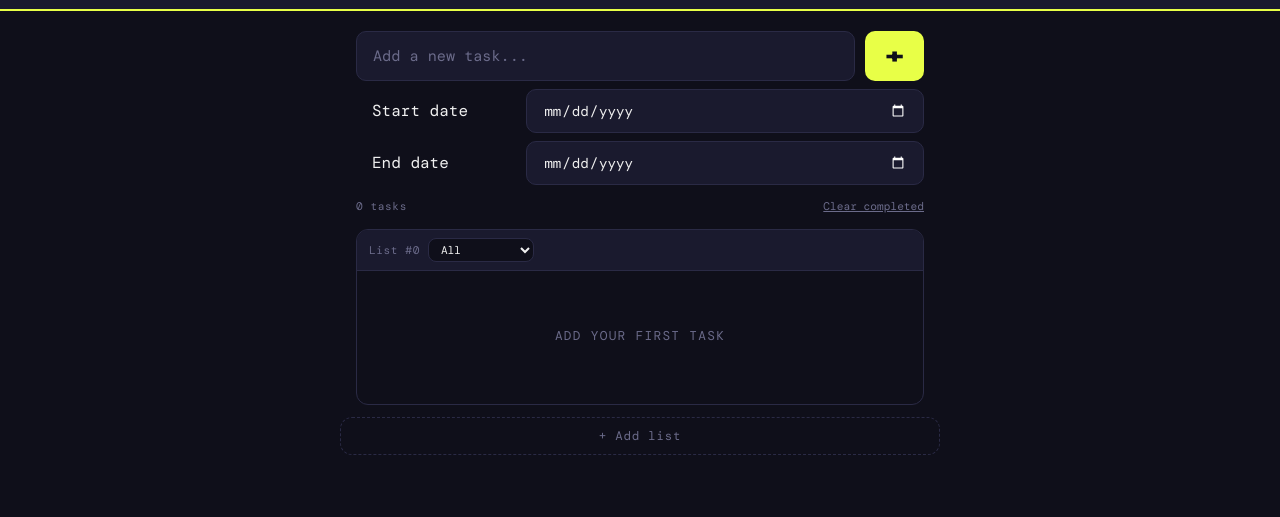
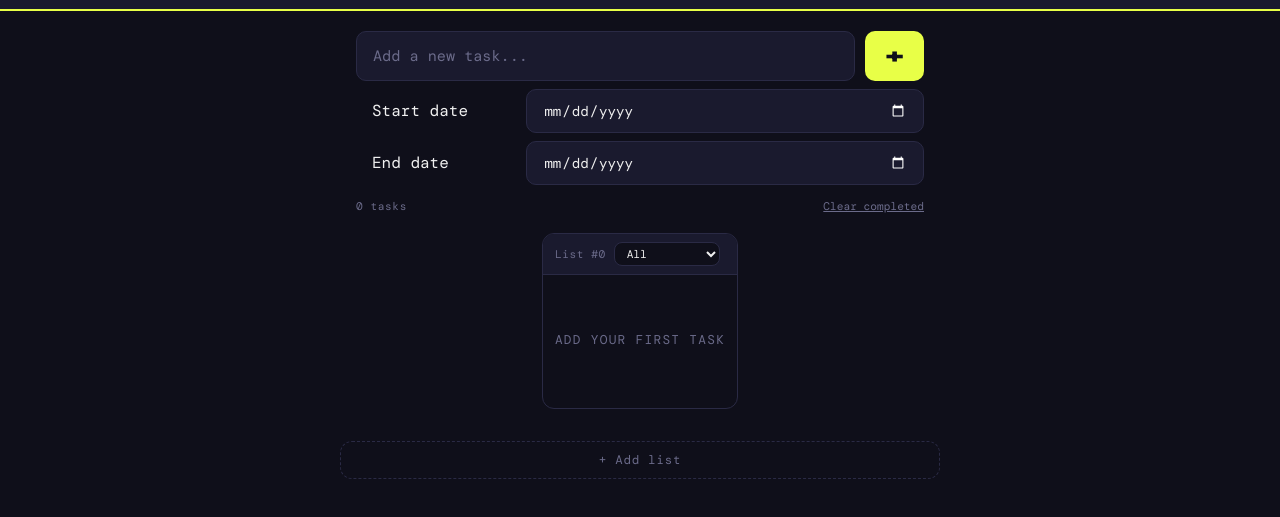
Before and after one commit to FitLior/js_todo, a plain HTML site: page index3.html in a window 1280 px wide. Shown: the part 77-594 px from the top of the page. Drawn offline with nearby package versions, Linux system fonts and the light colour scheme.

Commit message:
Changed style2 to widen the task lists area and change flex as row, justify to center

```diff
--- a/styles2.css
+++ b/styles2.css
@@ -326,15 +326,19 @@ header p {
 
 .lists-container {
   width: 100%;
-  max-width: 600px;
-  padding: 16px 16px 0;
+  max-width: 1400px;
+  /*padding: 16px 16px 0;*/
+  padding: 20px;
   display: flex;
-  flex-direction: column;
-  gap: 16px;
+  flex-direction: row;
+  gap: 50px;
+  flex-wrap: wrap;
+  justify-content: center;
 }
 
 /* Each list is wrapped in a section with a header and a .list body */
 .list-section {
+  max-width: 400px;
   border: 1.5px solid var(--border);
   border-radius: 12px;
   overflow: hidden;
```
Also changed, not shown: 1 other file.
